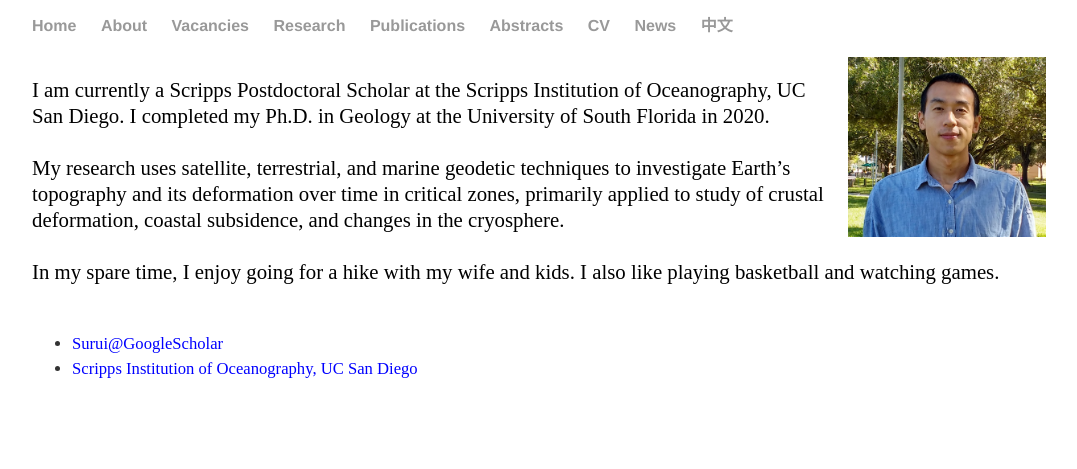
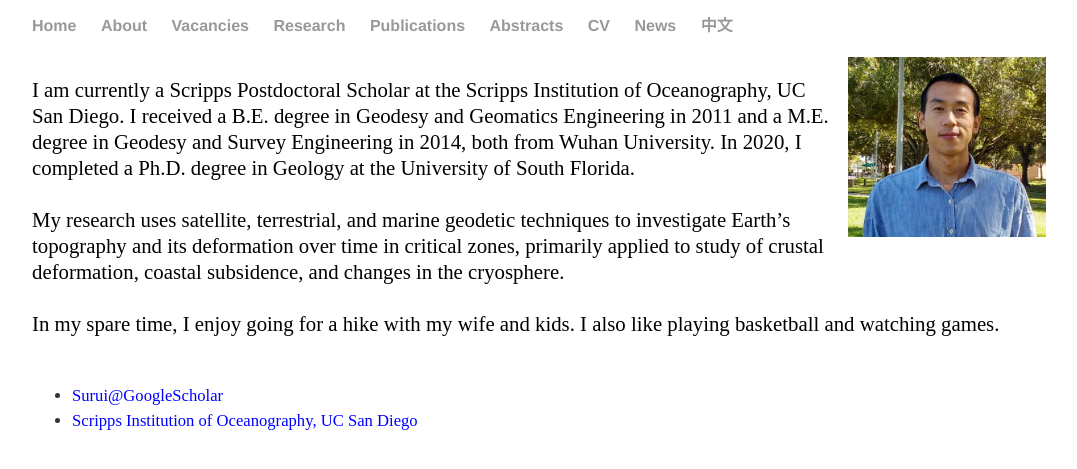
Before and after one commit to suruixie/suruixie.github.io, a Jekyll site: the page built from about/index.html, in a window 1280 px wide. Shown: the top 469 px of the page, without its empty margins (96-1173 px from the left). Built offline with Jekyll 4.4.1, drawn with Linux system fonts in a browser that asks for light colours.

Commit message:
Update index.html

```diff
--- a/about/index.html
+++ b/about/index.html
@@ -5,7 +5,9 @@ title: About Surui
 
 <p style="line-height:125%;">
 	<img src="../images/Surui_2018.jpg" height="180" style="float:right; margin-left:10px; margin-right:10px; margin-top:-20px;" />
-	I am currently a Scripps Postdoctoral Scholar at the Scripps Institution of Oceanography, UC San Diego. I completed my Ph.D. in Geology at the University of South Florida in 2020.<br>
+	I am currently a Scripps Postdoctoral Scholar at the Scripps Institution of Oceanography, UC San Diego.
+	I received a B.E. degree in Geodesy and Geomatics Engineering in 2011 and a M.E. degree in Geodesy and Survey Engineering in 2014, both from Wuhan University.
+	In 2020, I completed a Ph.D. degree in Geology at the University of South Florida.<br>
 	<br>
 	My research uses satellite, terrestrial, and marine geodetic techniques to investigate Earth’s topography and its deformation over time in critical zones, primarily applied to study of crustal deformation, coastal subsidence, and changes in the cryosphere. <br>
 	<br>
```
